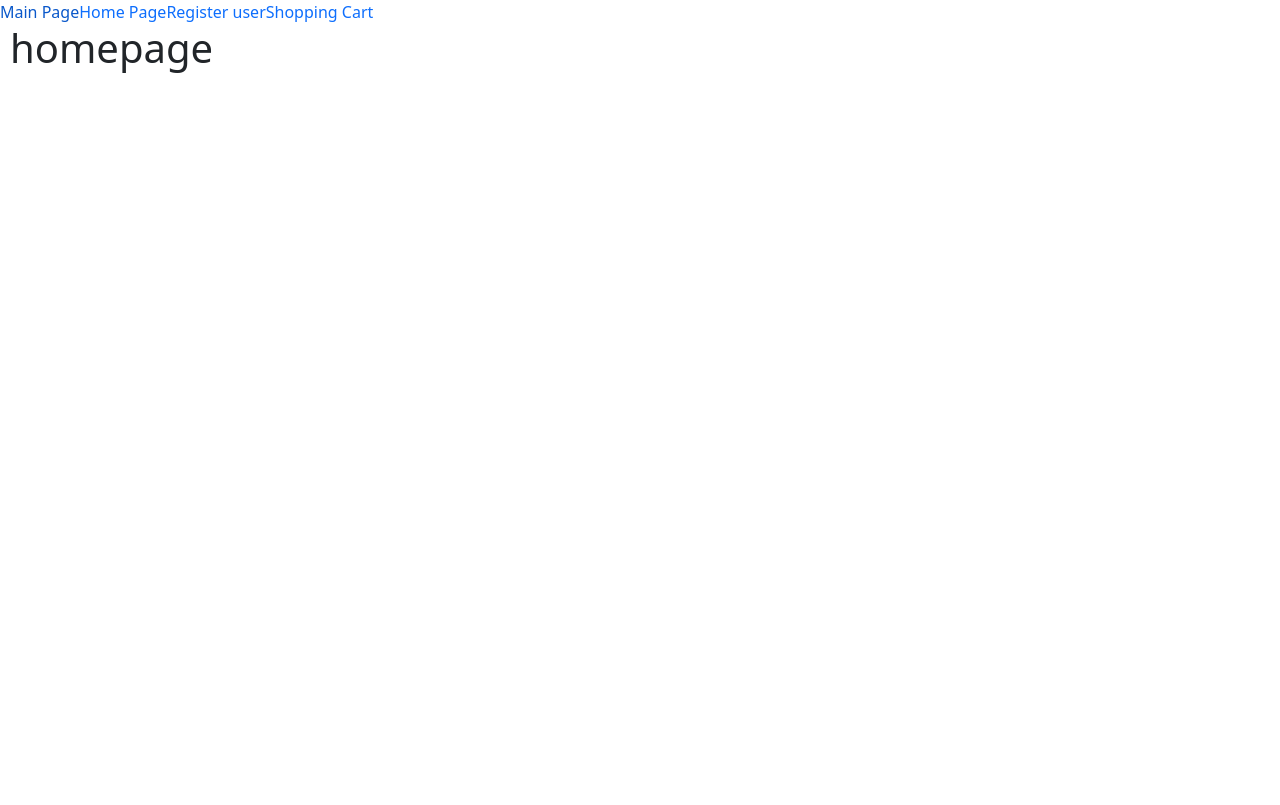
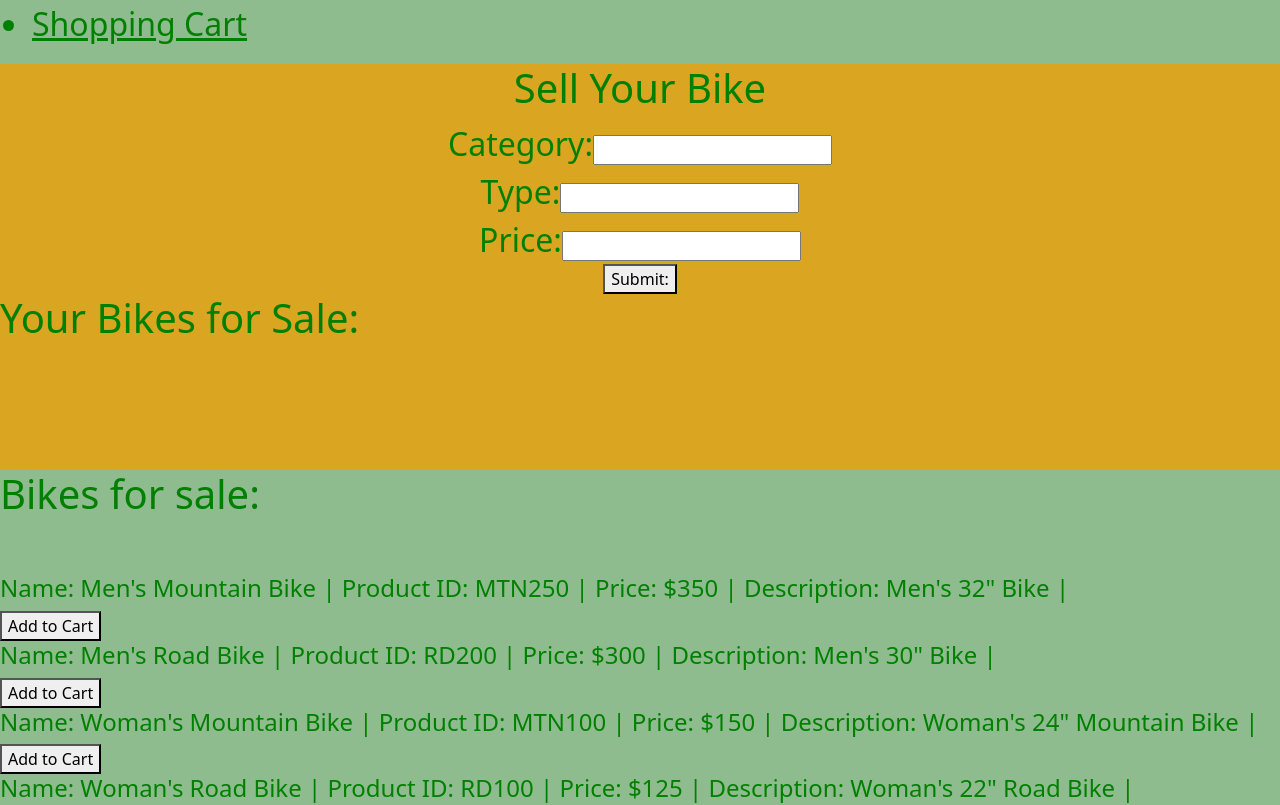
Before and after one commit to Rae-Charles/ECommerceFrontEnd, a React (Create React App) app: page /home in a window 1280 px wide. Shown: the top 805 px of the page. Built offline with nearby package versions, Linux system fonts and the light colour scheme.

Commit message:
Added the list of products to home page

```diff
--- a/src/components/Create/Create.css
+++ b/src/components/Create/Create.css
@@ -0,0 +1,47 @@
+.create{
+    color: green;
+    font-size: xx-large;
+}
+
+.button1{
+    color: green;
+}
+.button2{
+    color: green;
+}
+
+h3{
+    font-size:large;
+    color: green;
+}
+
+body{
+    background-color:black;
+}
+
+label{
+    color: green;
+    font-size: xx-large;
+}
+.or{
+    color: green;
+}
+h4{
+    color: green;
+}
+h3{
+    color: green;
+}
+h1{
+    color: green;
+}
+
+div{
+    background-color: darkseagreen;
+}
+.sybd{
+    background-color: goldenrod;
+}
+.bod{
+    background-color: goldenrod;
+}
--- a/src/components/Create/Create.jsx
+++ b/src/components/Create/Create.jsx
@@ -1,18 +1,47 @@
 import React from 'react';
+import './Create.css'
 
 
-function Create(props){
+function Create(){
     return (
-        <div className="Create">
+
+        <div className="create">
             <div>
-                <center><h3> Please enter your information to create an account! </h3></center>
+
+                <body className='bod'>
+                <center><h3> Please Enter Your Login Information  </h3></center>
                     <form>
                     <center><label for="Email">Email Address:</label><input type="text" id="Email" name="Email"></input></center>
+                        <center><label for="Password">Password:</label><input type="text" id="Password" name="Password"></input></center>
+                        <center><button className='button1'>Login</button></center>
+                    </form>
+                    <br />
+                    <br />
+
+                    <br />
+                    <br />
+                    <br />
+                    <br />
+                    <center><h1 className='or'>OR</h1></center>
+                    <br />
+                    <br />
+
+                    <br />
+                    <br />
+                    <br />
+                    <br />
+
+
+                <center><h3>Create New User</h3></center>
+                    <form>
+                    <center><label for="Email">Enter Email Address:</label><input type="text" id="Email" name="Email"></input></center>
                         <center><label for="Password">Create Password:</label><input type="text" id="Password" name="Password"></input></center>
-                        <center><button>Create Account</button></center>
+                        <center><button className='button2'>Create Account</button></center>
                     </form>
+                    </body>
             </div>
         </div>
+
     )
 }
 
--- a/src/components/HomePage/HomePage.css
+++ b/src/components/HomePage/HomePage.css
@@ -1,4 +1,6 @@
 h1{
-    font-size: xx-large;
-    font-family: cursive;
+    color: green;
 }
+h3{
+    color: green;
+}
--- a/src/components/HomePage/HomePage.jsx
+++ b/src/components/HomePage/HomePage.jsx
@@ -3,8 +3,51 @@ import React from 'react';
 
 function HomePage(){
     return (
-        <h1>homepage</h1>
+        <div>
+            <div className='sybd'>
+
+
+
+            <center><h1>Sell Your Bike</h1></center>
+                    <form>
+                    <center><label for="Category">Category:</label><input type="text"></input></center>
+                        <center><label for="Type">Type:</label><input type="text"></input></center>
+                        <center><label for="Price">Price:</label><input type="number"></input></center>
+                        <center><button>Submit:</button></center>
+                    </form>
+
+                    <h1>Your Bikes for Sale:</h1>
+                    <br />
+                    <br />
+                    <br />
+                    <br />
+                    <br />
+                    <div>
+                    <h1>Bikes for sale:</h1>
+                    <br />
+                    <br />
+                    <h4>Name: Men's Mountain Bike | Product ID: MTN250 | Price: $350 | Description: Men's 32" Bike |</h4>
+                    <button>Add to Cart</button>
+                    <h4>Name: Men's Road Bike | Product ID: RD200 | Price: $300 | Description: Men's 30" Bike |</h4>
+                    <button>Add to Cart</button>
+                    <h4>Name: Woman's Mountain Bike | Product ID: MTN100 | Price: $150 | Description: Woman's 24" Mountain Bike |</h4>
+                    <button>Add to Cart</button>
+                    <h4>Name: Woman's Road Bike | Product ID: RD100 | Price: $125 | Description: Woman's 22" Road Bike |</h4>
+                    <button>Add to Cart</button>
+                    <h4>Name: Boys's Mountain Bike | Product ID: RD75 | Price: $100 | Description: Boys's 15" Mountain Bike |</h4>
+                    <button>Add to Cart</button>
+                    <h4>Name: Girls's Mountain Bike | Product ID: RD75| Price: $100 | Description: Girls's 15" Mountain Bike |</h4>
+                    <button>Add to Cart</button>
+
+
+
+
+
+                    </div>
+            </div>
+        </div>
     )
+
 }
 
 export default HomePage;
--- a/src/components/Login/Login.css
+++ b/src/components/Login/Login.css
@@ -0,0 +1,3 @@
+h3{
+    color: green;
+}
--- a/src/components/Login/Login.jsx
+++ b/src/components/Login/Login.jsx
@@ -3,33 +3,17 @@ import React from 'react';
 
 function Login(){
     return (
-        <h1>login</h1>
+        <div>
+            <div>
+            <center><h3> Please Enter Your Login Information  </h3></center>
+                    <form>
+                    <center><label for="Email">Email Address:</label><input type="text" id="Email" name="Email"></input></center>
+                        <center><label for="Password">Password:</label><input type="text" id="Password" name="Password"></input></center>
+                        <center><button>Login</button></center>
+                    </form>
+            </div>
+        </div>
     )
 }
 
 export default Login;
-
-
-
-
-
-
-// import React from 'react';
-// import './Login.css';
-
-// function Login(){
-//     return (
-//         <div className="Login">
-//             <div>
-//                 <center><h3>Account Login</h3></center>
-//                     <form>
-//                         <center><label for="Email">Email:</label><input type="text" id="Email" name="Email"></input></center>
-//                         <center><label for="Password">Password:</label><input type="text" id="Password" name="Password"></input></center>
-//                         <center><button>Submit</button></center>
-//                     </form>
-//             </div>
-//         </div>
-//     )
-// }
-
-// export default Login;
--- a/src/components/TitleBar/TitleBar.css
+++ b/src/components/TitleBar/TitleBar.css
@@ -1,51 +1,38 @@
-.titlebar-nav{
-    background-color: rgb(255, 234, 8);
-    width: 100%;
-    height: 115px;
-    font-family: Impact, Haettenschweiler, 'Arial Narrow Bold', sans-serif;
-    font-style: italic;
+.newuser{
+  font-size: xx-large;
+  color:green;
+
 }
 
-h1{
-    padding-bottom: 0.1em;
-    padding-left: 10px;
+.buyandsell{
+  font-size: xx-large;
+  color: green;
+
 }
 
-ul {
-    list-style-type: none;
-    margin: 0;
-    padding: 0;
-    display: inline;
-    overflow: hidden;
-    position: -webkit-sticky; /* Safari */
-    position: sticky;
-    top: 0;
-  }
+.userlogin{
+  font-size: xx-large;
+  color: green;
 
-  li {
-    float: left;
-  }
-
-  li a {
-    display: block;
-    color: rgb(254, 254, 254);
-    text-align: center;
-    padding: 14px 16px;
-    text-decoration: none;
-  }
-
-  /* Change the link color to #111 (black) on hover */
-  li a:hover {
-    background-color: rgb(0, 0, 0);
-  }
-
-/* Right-aligned section inside the top navigation */
-.topnav-right {
-  float: right;
 }
 
-/* Add a black background color to the top navigation */
-.topnav {
-  background-color: #333;
-  overflow: hidden;
+.shoppingcart{
+  font-size: xx-large;
+  color: green;
+
 }
+
+.cnu{
+  color: green;
+}
+
+.nuser{
+  color: green;
+}
+.scart{
+  color: green;
+}
+
+.ho{
+  color:green;
+}
--- a/src/components/TitleBar/TitleBar.jsx
+++ b/src/components/TitleBar/TitleBar.jsx
@@ -1,22 +1,19 @@
 import React from 'react';
 import { Link } from 'react-router-dom';
 import './TitleBar.css'
+
+
 
 function TitleBar(){
     return (
         <nav>
             <ul>
-                <Link to='/'>
-                    <li>Main Page</li>
-                </Link>
-                <Link to='/homepage'>
-                    <li>Home Page </li>
-                        </Link>
-                <Link to='/newuser'>
-                    <li>Register user</li>
-                </Link>
-                <Link to='/shoppingcart'>
-                    <li>Shopping Cart</li>
+
+
+
+
+                <Link className='scart' to='/shoppingcart'>
+                    <li className='shoppingcart'>Shopping Cart</li>
                 </Link>
 
             </ul>
--- a/src/index.js
+++ b/src/index.js
@@ -11,8 +11,8 @@ reactDom.render(
   <Router>
     <React.StrictMode>
       <App />
-
-    </React.StrictMode>
+  </React.StrictMode>
   </Router>,
   document.getElementById('root')
+
 );
```
Also changed, not shown: src/components/App.jsx (+3 -26 lines).
